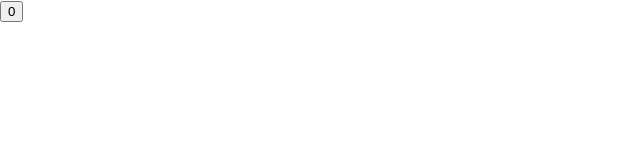
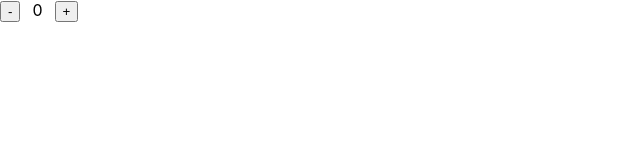
Before and after one commit to evgenv1986/LearnJavaScript, a React (Create React App) app: page / in a window 1280 px wide. Shown: the top 160 px of the page, without its empty margins (0-640 px from the left). Built offline with nearby package versions, Linux system fonts and the light colour scheme.

Commit message:
added button and method Decrement count

```diff
--- a/src/App.js
+++ b/src/App.js
@@ -12,3 +12,8 @@ function App() {
 }
 
 export default App;
+
+const countStyle = {
+  margin: '0 0.75rem',
+  display: 'inline-block'
+}
--- a/src/clicker/Clicker.jsx
+++ b/src/clicker/Clicker.jsx
@@ -7,17 +7,29 @@ class Clicker extends React.Component {
       count: 0,
     };
   }
+
   handleIncrement = () => {
     this.setState({ count: this.state.count + 1 });
   };
 
+  handleDecrement = () => {
+    this.setState({ count: this.state.count - 1 });
+  };
+
   render() {
     return (
-      <div className="Clicker">
-        <button onClick={this.handleIncrement}>{this.state.count}</button>
+      <div className="Clicker" style={{ margin: 'auto', width: '3' }}>
+        <button onClick={this.handleDecrement}>-</button>
+        <span style={countStyle}>{this.state.count}</span>
+        <button onClick={this.handleIncrement}>+</button>
       </div>
     );
   }
 }
 
 export { Clicker };
+
+const countStyle = {
+  margin: '0 0.75rem',
+  display: 'inline-block',
+};
--- a/src/index.css
+++ b/src/index.css
@@ -11,3 +11,8 @@ code {
   font-family: source-code-pro, Menlo, Monaco, Consolas, 'Courier New',
     monospace;
 }
+
+countStyle {
+  margin: '0 0.75rem';
+  display: 'inline-block'
+}
```
